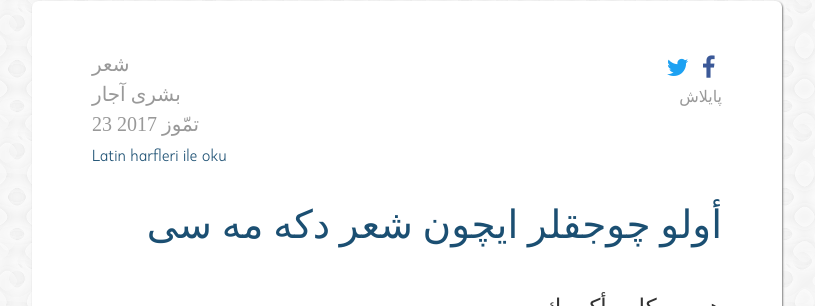
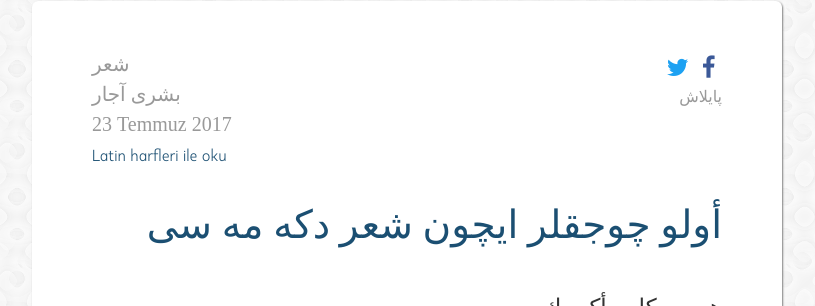
Before and after one commit to muhammedaydogdu/muhammedaydogdu.github.io, a Jekyll site: the page built from _posts/2017-07-23-olu-cocuklar-icin-os.md, in a window 1280 px wide. Shown: the part 181-487 px from the top of the page, without its empty margins (233-1048 px from the left). Built offline with Jekyll 4.4.1, drawn with Linux system fonts in a browser that asks for light colours; some web fonts are replaced.

Commit message:
Update os.html

```diff
--- a/_layouts/os.html
+++ b/_layouts/os.html
@@ -29,7 +29,7 @@
                     {{ page.type }}<br>
                   {% endif %}
                   {{ page.author }}<br>
-                  {{ page.date | date_to_long_string | replace: "January", "اوجاق" | replace: "February", "شباط" | replace: "March", "مارت" | replace: "April", "نیسان" | replace: "May","مایس" | replace: "June", "حزیران" | replace: "July", "تمّوز" | replace: "August", "آغستوس" | replace: "September", "ایلول" | replace: "October", "قاسم" | replace: "November", "قاسم" | replace: "December", "آرالق" }}<br>
+                  {{ page.date | date_to_long_string | replace: "January", "Ocak" | replace: "February", "Şubat" | replace: "March", "Mart" | replace: "April", "Nisan" | replace: "May","Mayıs" | replace: "June", "Haziran" | replace: "July", "Temmuz" | replace: "August", "Ağustos" | replace: "September", "Eylül" | replace: "October", "Ekim" | replace: "November", "Kasım" | replace: "December", "Aralık" }}<br>
                   <a id="lang-os" href="{{ page.link }}">Latin harfleri ile oku</a>
                 </p>
               </div>
```
